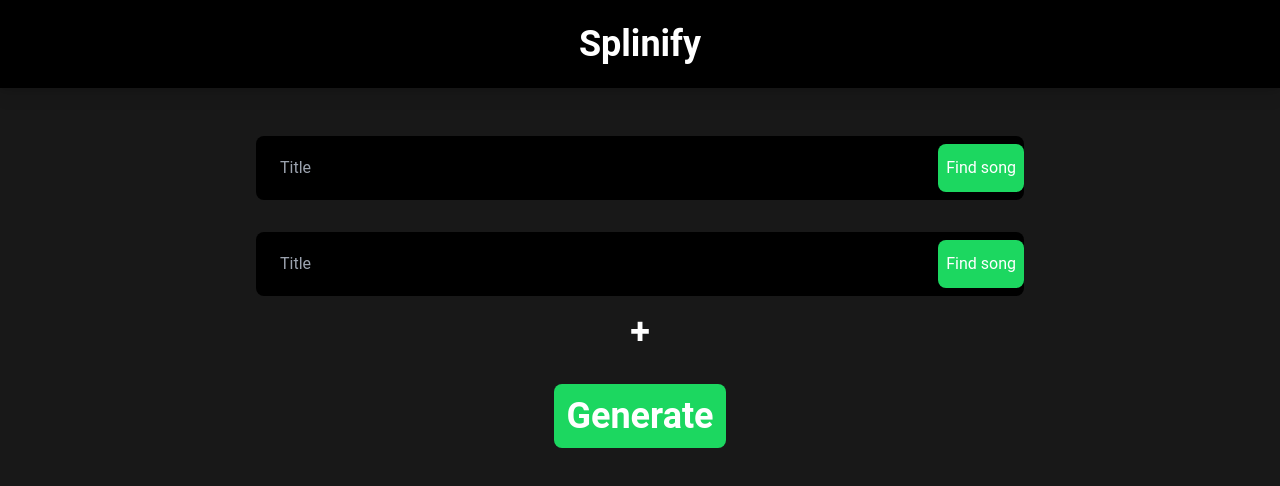
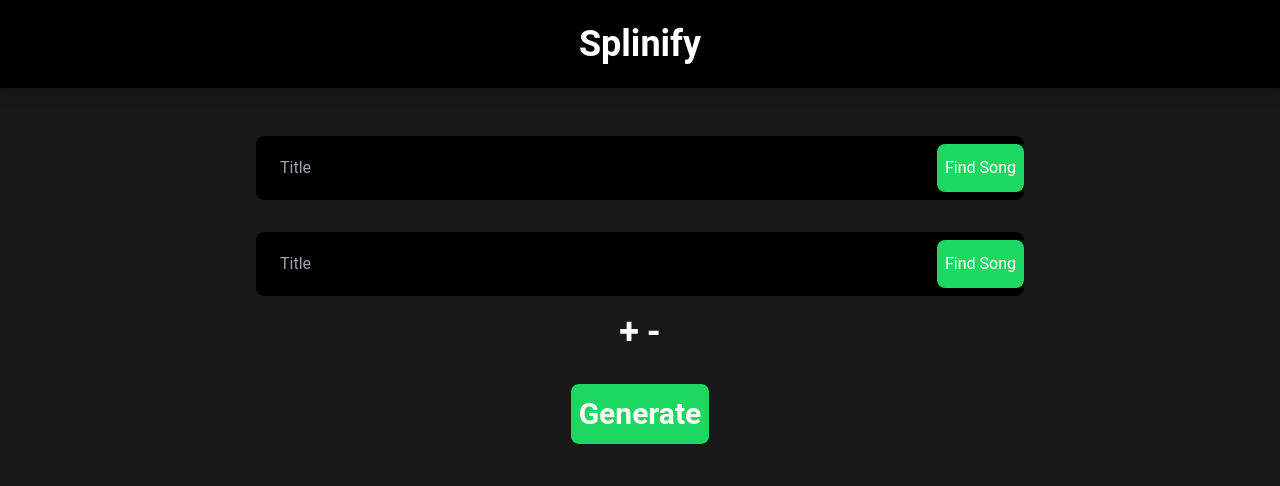
Before and after one commit to mycoalchen/Splinify, a React (Create React App) app in the folder frontend/: page / in a window 1280 px wide. Shown: the top 486 px of the page. Built offline with nearby package versions, Linux system fonts and the light colour scheme; no server answers.

Commit message:
delete song button

```diff
--- a/frontend/src/Home.js
+++ b/frontend/src/Home.js
@@ -8,7 +8,10 @@ export default function Home() {
             Splinify
         </div>
         {songCards}
-        <AddSong/>
+        <div className="flex flex-row space-x-2 items-between">
+            <AddSong/>
+            <SubtractSong/>
+        </div>
         <Generate/>
     </div>);
 
@@ -20,13 +23,26 @@ export default function Home() {
     function AddSong() {
         return (
             <div>
-                <button onClick={() => onAddSong()} className="text-white font-bold text-4xl">
+                <button onClick={() => onAddSong()} className="text-white font-bold text-4xl hover:scale-110">
                     +
                 </button>
             </div>
         )
     }
-
+    function onSubtractSong() {
+        let newSongCards = [...songCards];
+        newSongCards.pop(<Songcard/>);
+        setSongsCards(newSongCards);
+    }
+    function SubtractSong() {
+        return (
+            <div>
+                <button onClick={() => onSubtractSong()} className="text-white font-bold text-4xl hover:scale-125 my-">
+                    -
+                </button>
+            </div>
+        )
+    }
     function Generate() {
 
     }
@@ -34,7 +50,7 @@ export default function Home() {
     function Generate() {
         return (
             <div>
-                <button onClick={() => Generate()} className="my-8 text-white font-bold bg-spotify-green px-3 py-3 text-4xl rounded-lg">
+                <button onClick={() => Generate()} className="my-8 text-white font-bold bg-spotify-green px-2 py-3 text-3xl hover:scale-110 rounded-lg iterms-center">
                     Generate
                 </button>
             </div>
--- a/frontend/src/Songcard.js
+++ b/frontend/src/Songcard.js
@@ -76,7 +76,7 @@ export default function Songcard() {
         <TitleArtistDrawer/>
         }
         <div className="flex flex-row justify-end">
-            <input type="button" value="Find song" onClick={() => handleFindSong()} className="bg-spotify-green cursor-pointer my-2 px-2 rounded-lg" />
+            <input type="button" value="Find Song" onClick={() => handleFindSong()} className="bg-spotify-green cursor-pointer my-2 px-2 rounded-lg hover:scale-110" />
         </div>
         {/* <input type="text" name="Artist" placeholder="Artist" className="songCardInput"/> */}
     </form>);
```
